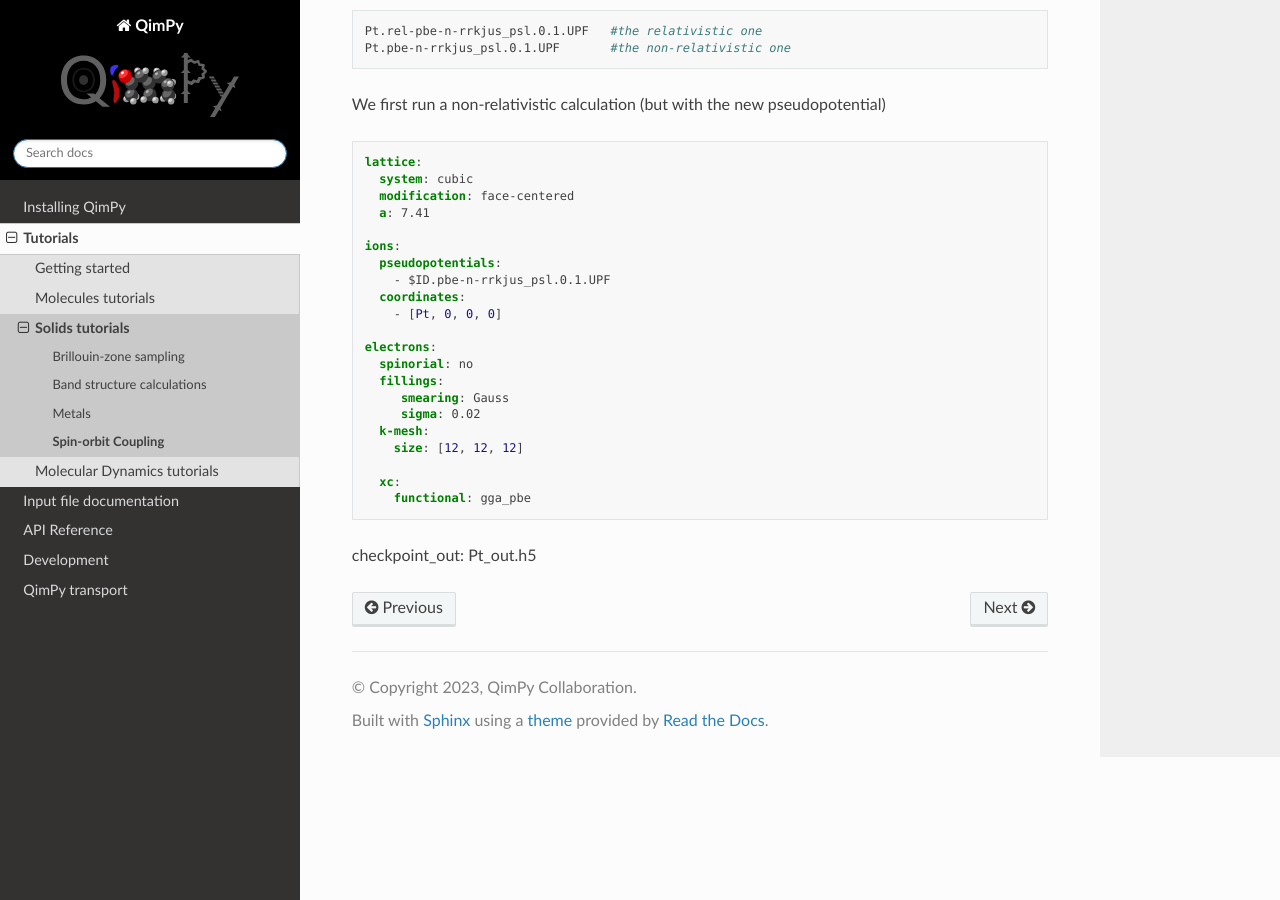
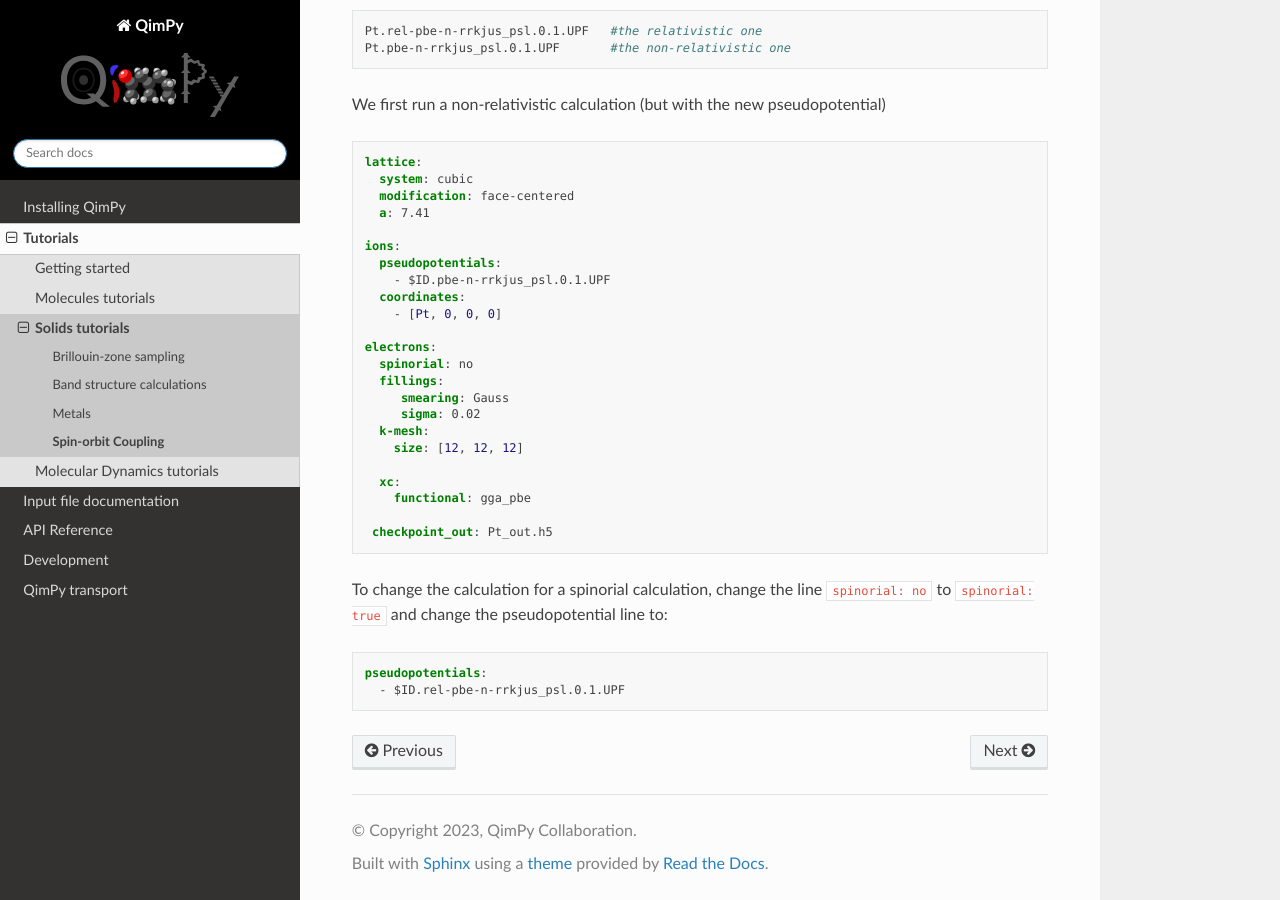
Before and after one commit to shankar1729/qimpy, a Sphinx documentation site: the page built from docs/source/tutorials/solids/soc.rst, in a window 1280 px wide and 900 px high, scrolled down 630 px. Built offline with Sphinx 7.4.7 and the Read the Docs theme 2.0.0, drawn with Linux system fonts in a browser that asks for light colours.

Commit message:
soc tutorial additions

```diff
--- a/docs/source/tutorials/solids/soc.rst
+++ b/docs/source/tutorials/solids/soc.rst
@@ -61,4 +61,11 @@ We first run a non-relativistic calculation (but with the new pseudopotential)
       xc:
         functional: gga_pbe
 
-checkpoint_out: Pt_out.h5
+     checkpoint_out: Pt_out.h5
+
+To change the calculation for a spinorial calculation, change the line ``spinorial: no`` to ``spinorial: true`` and change the pseudopotential line to:
+
+.. code-block:: yaml
+
+    pseudopotentials:
+      - $ID.rel-pbe-n-rrkjus_psl.0.1.UPF
```
